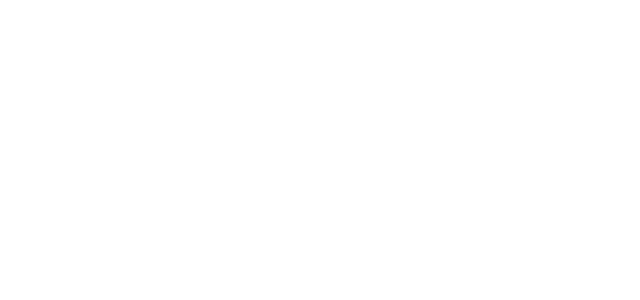
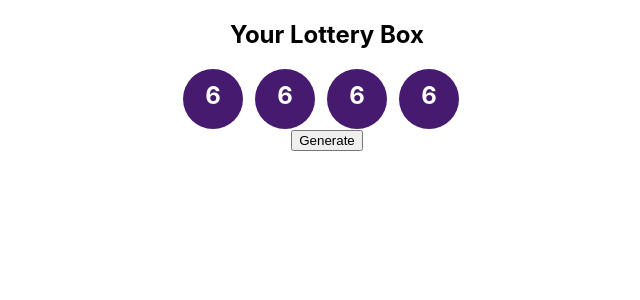
Before and after one commit to mounvip1525/react-mini-projects, a React (Create React App) app in the folder react-mini-projects/: page /Lottery in a window 1280 px wide. Shown: the top 300 px of the page, without its empty margins (313-953 px from the left). Built offline with nearby package versions, Linux system fonts and the light colour scheme.

Commit message:
lottery ball and parent component initial

```diff
--- /dev/null
+++ b/react-mini-projects/src/components/Lottery/Lottery.js
@@ -0,0 +1,16 @@
+import React, { Component } from 'react';
+import LotteryBall from './LotteryBall';
+import './styles.css';
+
+export default class Lottery extends Component {
+    render() {
+        return (
+            <div>
+                <LotteryBall num={6}/>
+                <LotteryBall num={6}/>
+                <LotteryBall num={6}/>
+                <LotteryBall num={6}/>
+            </div>
+        )
+    }
+}
--- a/react-mini-projects/src/components/Lottery/LotteryBall.js
+++ b/react-mini-projects/src/components/Lottery/LotteryBall.js
@@ -0,0 +1,12 @@
+import React, { Component } from 'react';
+import "./styles.css";
+
+export default class LotteryBall extends Component {
+    render() {
+        return (
+            <div className='Ball'>
+                {this.props.num}
+            </div>
+        )
+    }
+}
--- /dev/null
+++ b/react-mini-projects/src/components/Lottery/styles.css
@@ -0,0 +1,13 @@
+.Ball{
+    background:rgb(70, 27, 111);;
+    border-radius:50%;
+    color:white;
+    width:2.5em;
+    height:2em;
+    padding-top: 0.5em;
+    text-align: center;
+    margin-right: 0.5em;
+    font-weight: bold;
+    font-size:1.5em;
+    display:inline-block
+}
--- a/react-mini-projects/src/containers/Lottery.js
+++ b/react-mini-projects/src/containers/Lottery.js
@@ -1,10 +1,32 @@
-import React, { Component } from 'react'
+import React, { Component } from 'react';
+import LotteryBall from "../components/Lottery/LotteryBall";
+import Lottery from '../components/Lottery/Lottery';
 
-export default class Lottery extends Component {
+export default class LotteryBox extends Component {
+    static defaultProps = {
+        title: "Your Lottery Box",
+        maxNum:40,
+        numBalls:6
+    }
+    constructor(props){
+        super(props)
+        this.state = {
+            num : []
+        }
+        this.handleClick=this.handleClick.bind(this);
+    }
+    generate(){
+
+    }
+    handleClick(){
+        this.generate();
+    }
     render() {
         return (
             <div>
-
+                <h2>{this.props.title}</h2>
+                <Lottery />
+                <button onClick={this.handleClick}>Generate</button>
             </div>
         )
     }
```
Also changed, not shown: react-mini-projects/src/components/Lottery/Lottery.css (deleted).
